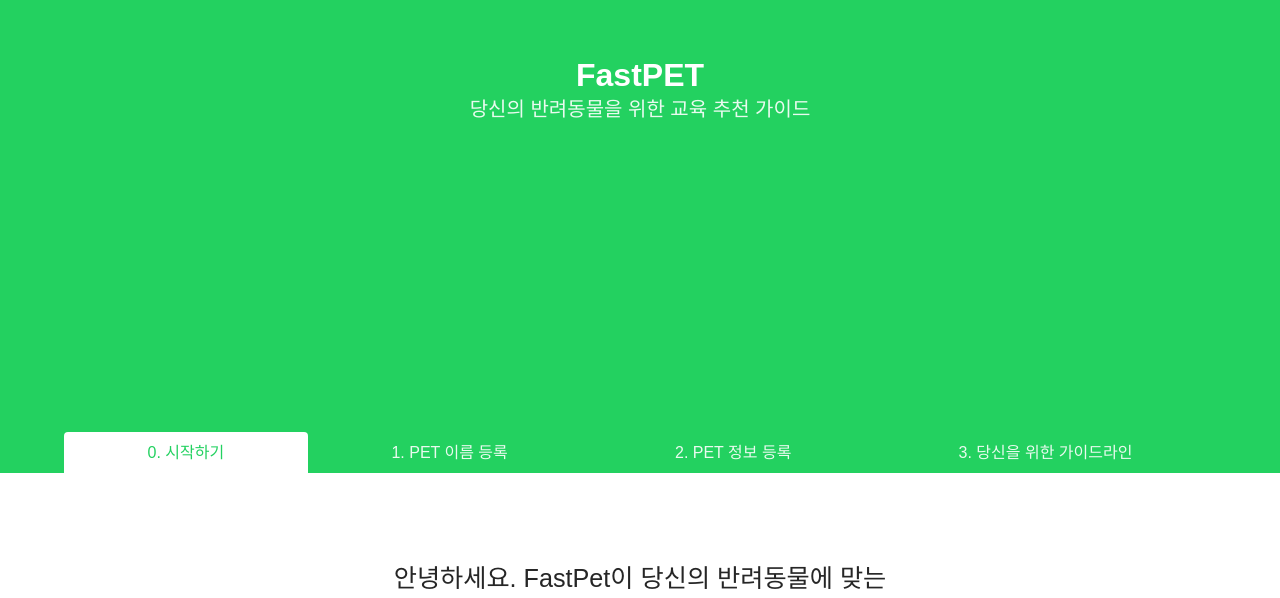
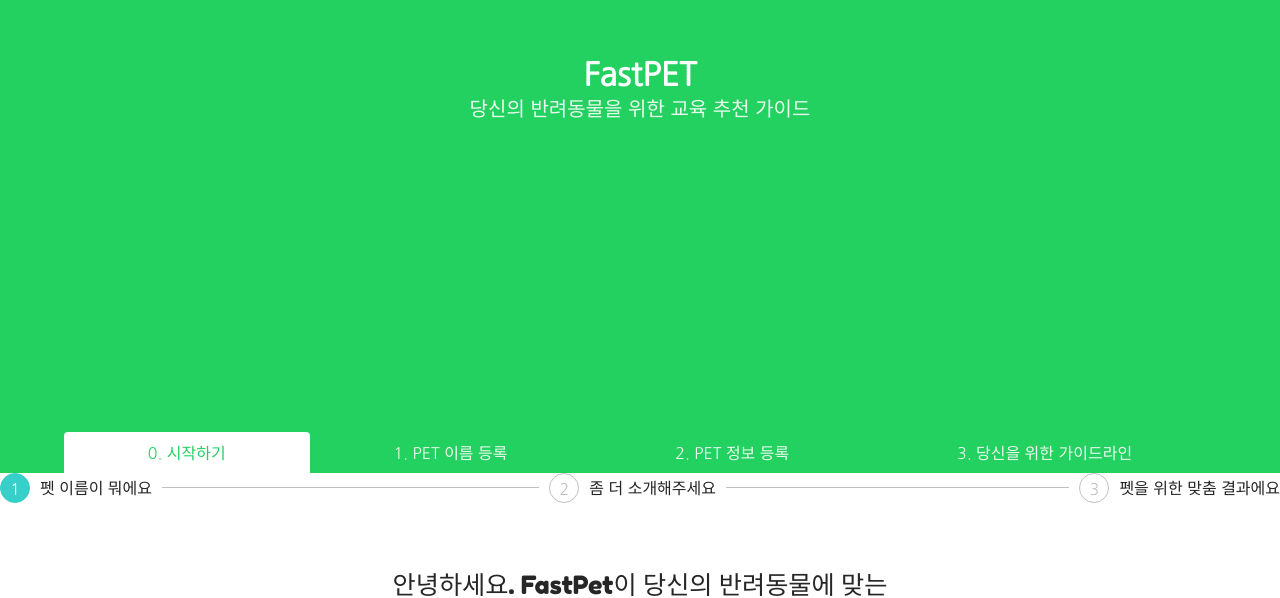
Before and after one commit to fastcampus-hackaton/fds-sps-hackaton, a React (Create React App) app: page /reserve/1 in a window 1280 px wide. Shown: the part 327-925 px from the top of the page. Built offline with nearby package versions, Linux system fonts and the light colour scheme.

Commit message:
Add steps components

```diff
--- a/src/components/ReserveInfo.js
+++ b/src/components/ReserveInfo.js
@@ -287,9 +287,15 @@ class ReserveInfo extends Component {
                 이제 <em className="name">{name}</em>의 가이드를 보러갈까요?
               </h2>
               <div className="reserve-button-box">
-                <Link className="reserve-button" to="/result">
-                  Go !!!
-                </Link>
+                {Object.values(myOptions).some(item => item) ? (
+                  <Link className="reserve-button" to="/oresult">
+                    Go !!!
+                  </Link>
+                ) : (
+                  <Link className="reserve-button" to="/result">
+                    Go !!!
+                  </Link>
+                )}
               </div>
             </section>
           </React.Fragment>
--- /dev/null
+++ b/src/components/Steps.js
@@ -0,0 +1,42 @@
+import React, { Component } from "react";
+
+export default class Steps extends Component {
+  static defaultProps = {
+    steps: [
+      "펫 이름이 뭐에요",
+      "좀 더 소개해주세요",
+      "펫을 위한 맞춤 결과에요"
+    ],
+    current: 0
+  };
+  render() {
+    const { current, steps } = this.props;
+    return (
+      <div className="steps">
+        {steps.map(
+          (item, index) =>
+            index < current ? (
+              <div key={index} className="steps__item steps__item--before">
+                <span className="steps__number">
+                  <span className="icon">
+                    <i className="fas fa-check" />
+                  </span>
+                </span>
+                <span className="steps__title">{item}</span>
+              </div>
+            ) : index === current ? (
+              <div key={index} className="steps__item steps__item--current">
+                <span className="steps__number">{index + 1}</span>
+                <span className="steps__title">{item}</span>
+              </div>
+            ) : (
+              <div key={index} className="steps__item">
+                <span className="steps__number">{index + 1}</span>
+                <span className="steps__title">{item}</span>
+              </div>
+            )
+        )}
+      </div>
+    );
+  }
+}
--- a/src/index.scss
+++ b/src/index.scss
@@ -1,10 +1,9 @@
-@import "../node_modules/bulma/sass/utilities/_all";
-@import "../node_modules/bulma/sass/elements/icon";
 @import "../node_modules/bulma/bulma.sass";
 @import "styles/variables";
 @import "styles/base";
 
 // component
+@import "styles/steps";
 @import "styles/combobox";
 @import "styles/reserve";
 @import "styles/layout";
--- a/src/pages/ReserveNamePage.js
+++ b/src/pages/ReserveNamePage.js
@@ -1,11 +1,13 @@
 import React from "react";
 
+import Steps from "../components/Steps";
 import ReserveName from "../components/ReserveName";
 import MainLayout from "../components/MainLayout";
 
 export default function ReserveNamePage() {
   return (
     <MainLayout>
+      <Steps />
       <ReserveName />
     </MainLayout>
   );
--- a/src/styles/_base.scss
+++ b/src/styles/_base.scss
@@ -1,14 +1,17 @@
 // reset
+@import url("https://fonts.googleapis.com/css?family=Fredoka+One|Jua|Nanum+Gothic");
 @import "./normalize";
 
 * {
   box-sizing: border-box;
 }
+$primary-font: "Fredoka One", "Jua", sans-serif;
+$button-font: "Fredoka One", "Nanum Gothic", sans-serif;
 
 body {
   margin: 0;
   padding: 0;
-  font-family: sans-serif;
+  font-family: "Nanum Gothic", sans-serif;
   color: $font-color;
 }
 a {
--- a/src/styles/_reserve.scss
+++ b/src/styles/_reserve.scss
@@ -1,5 +1,6 @@
 .reserve-title {
-  padding: 3.5em 0 2em;
+  padding-bottom: 2em;
+  font-family: $primary-font;
   font-size: 1.35em;
   line-height: 1.35em;
   text-align: center;
@@ -15,6 +16,7 @@ em.name {
   color: $color-7;
 }
 .reserve-section {
+  padding: 3.5em 0;
   text-align: center;
   font-size: 1.167em;
   animation: fadeIn 1s ease-in-out;
--- /dev/null
+++ b/src/styles/_steps.scss
@@ -0,0 +1,61 @@
+.steps {
+  display: flex;
+  justify-content: space-between;
+  line-height: 30px;
+  width: 100%;
+  &__number {
+    flex: none;
+    display: inline-block;
+    width: 30px;
+    height: 30px;
+    text-align: center;
+    border-radius: 100%;
+    color: #bfbfbf;
+    border: 1px solid #bfbfbf;
+    box-sizing: border-box;
+  }
+  &__title {
+    flex: none;
+    padding-left: 10px;
+  }
+  &__item {
+    display: flex;
+    &:not(:first-child) {
+      flex: 1;
+      text-align: right;
+      position: relative;
+      &:before {
+        flex: 1;
+        margin: 14px 10px 0;
+        content: "";
+        width: 100%;
+        height: 1px;
+        background-color: #bfbfbf;
+      }
+    }
+    &--before,
+    &--current {
+      &:not(:first-child) {
+        &:before {
+          background-color: $color-5;
+        }
+      }
+    }
+    &--before {
+      .steps__number {
+        display: flex;
+        justify-content: center;
+        align-items: center;
+        color: $color-5;
+        border-color: $color-5;
+      }
+    }
+    &--current {
+      .steps__number {
+        color: #fff;
+        border-color: $color-5;
+        background-color: $color-5;
+      }
+    }
+  }
+}
```
Also changed, not shown: src/index.css, 1 other file (tests, documents, lock files or other folders).
